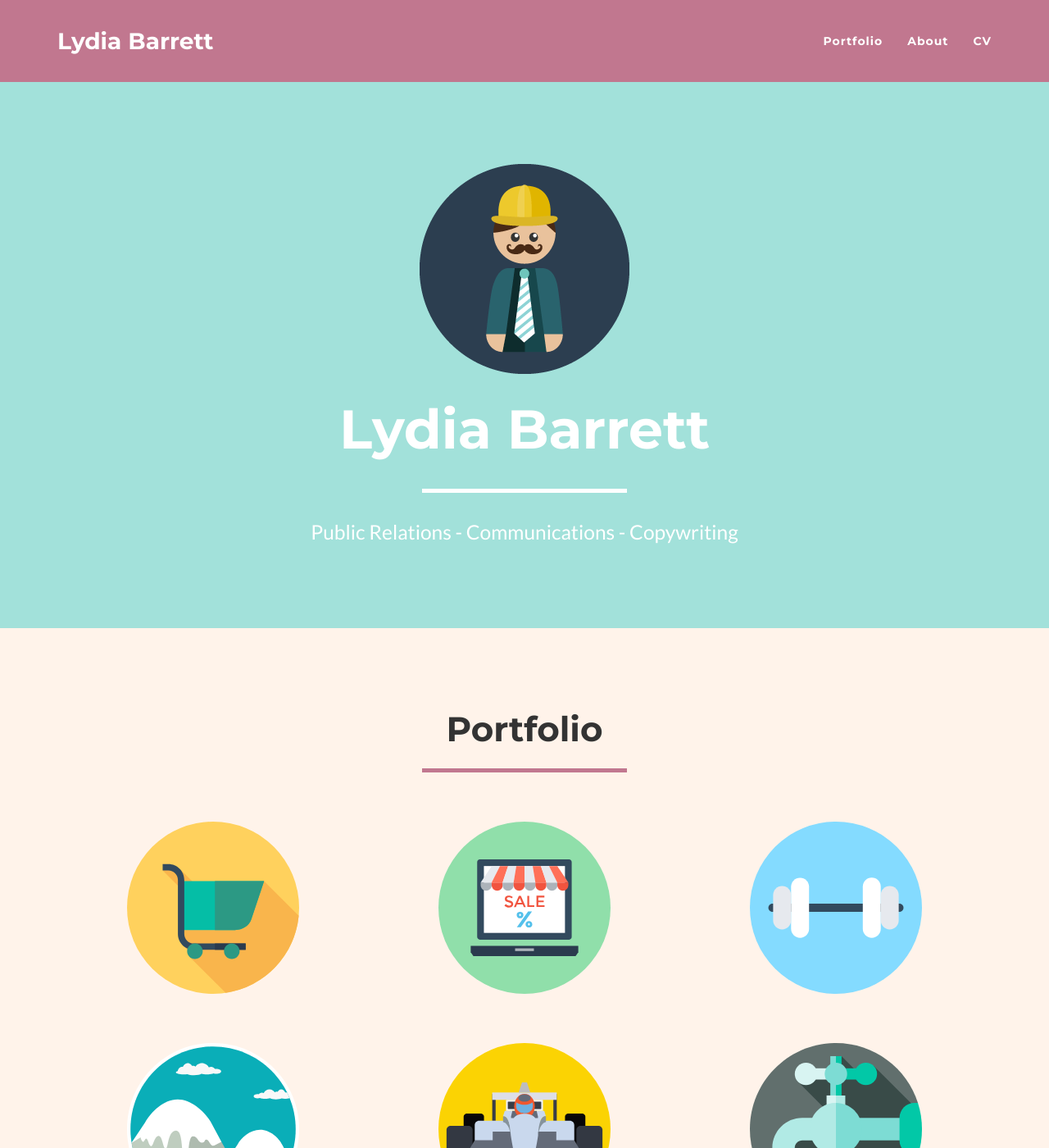
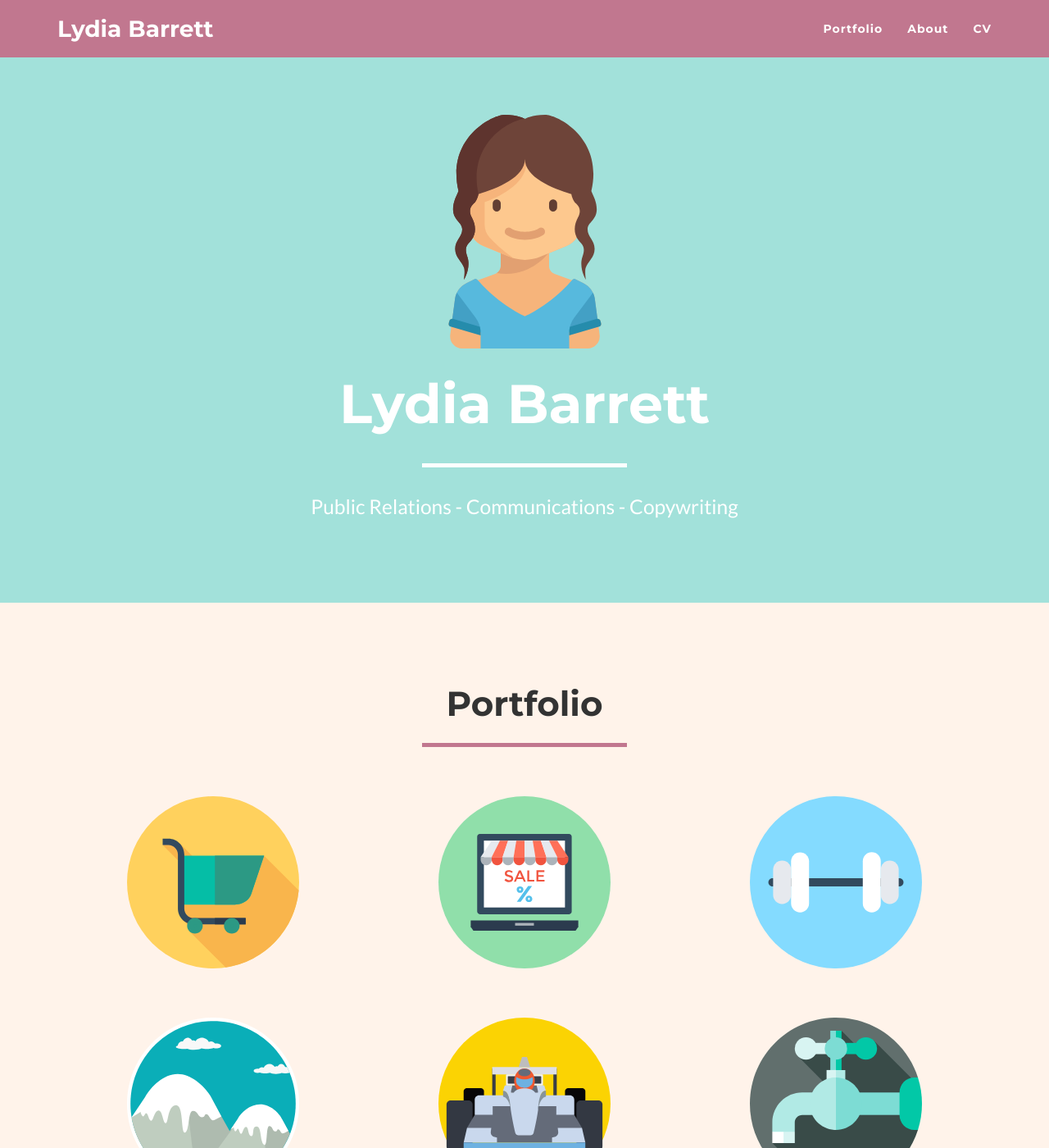
Before and after one commit to lalalovescode/lalalovescode.github.io, a Jekyll site: the page built from index.html, in a window 1280 px wide and 1400 px high. Shown: the whole window at 82% size. Built offline with Jekyll 4.4.1, drawn with Linux system fonts in a browser that asks for light colours; nearby versions of some CDN libraries.

Commit message:
avatar and header tweaks

```diff
--- a/_config.yml
+++ b/_config.yml
@@ -10,7 +10,7 @@ title: Lydia Barrett
 email: your-email@domain.com
 description: > # this means to ignore newlines until "baseurl:"
   Public Relations - Communications - Copywriting
-baseurl: "/startbootstrap-freelancer-jekyll" # the subpath of your site, e.g. /blog
+baseurl: "" # the subpath of your site, e.g. /blog
 url: "http://yourdomain.com" # the base hostname & protocol for your site
 
 # Social media profiles - feel free to add more here
--- a/_includes/header.html
+++ b/_includes/header.html
@@ -3,7 +3,7 @@
     <div class="container">
         <div class="row">
             <div class="col-lg-12">
-                <img class="img-responsive" src="img/profile.png" alt="">
+                <img id="avatar" class="img-responsive" src="img/profile.svg" alt="">
                 <div class="intro-text">
                     <span class="name">{{ site.title }}</span>
                     <hr class="star-light">
--- a/_sass/style.scss
+++ b/_sass/style.scss
@@ -74,6 +74,11 @@ hr.star-primary:after {
 }
 
 header {
+
+  #avatar {
+    max-width: 25%;
+  }
+
 	text-align: center;
 	background: $theme-success;
 	color: white;
@@ -102,7 +107,7 @@ header {
 @media(min-width:768px) {
 	header {
 		.container {
-			padding-top: 200px;
+			padding-top: 140px;
 			padding-bottom: 100px;
 		}
 		.intro-text {
@@ -178,7 +183,7 @@ header {
 
 @media(min-width:768px) {
     .navbar-custom {
-        padding: 25px 0;
+        padding: 10px 0;
         -webkit-transition: padding 0.3s;
         -moz-transition: padding 0.3s;
         transition: padding 0.3s;
```
Also changed, not shown: img/profile.png (deleted), img/profile.svg (added), 12 other files.
